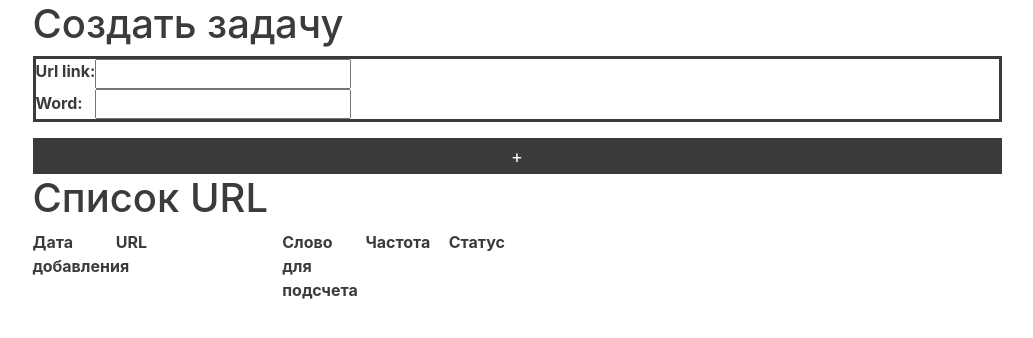
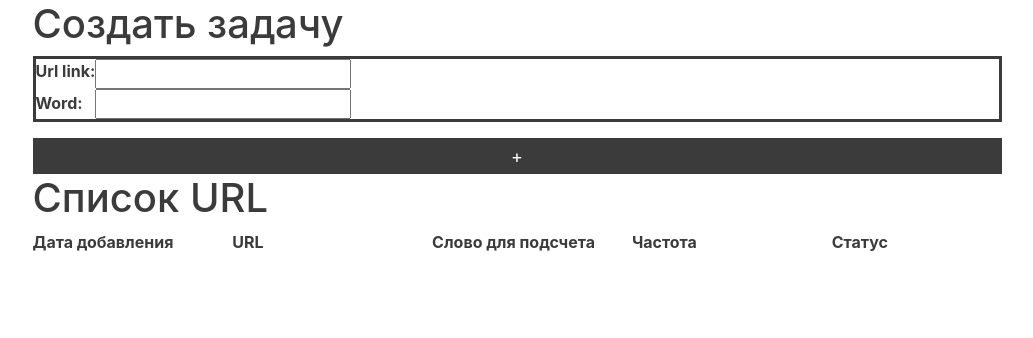
Before and after one commit to KznRkjp/mod21homework, a Django app: page /url_count/list/ in a window 1280 px wide. Shown: the top 338 px of the page, without its empty margins (123-1156 px from the left). Run offline with Django 3.2, Linux system fonts and the light colour scheme; data that the repository does not hold is empty; some libraries are stand-ins or nearby versions.

Commit message:
Update list.html

```diff
--- a/url_count/templates/urls/list.html
+++ b/url_count/templates/urls/list.html
@@ -26,11 +26,11 @@
 <div class="container">
   <h1>Список URL</h1>
   <div class="row">
-    <div class="col-1">Дата добавления</div>
-    <div class="col-2">URL</div>
-    <div class="col-1">Слово для подсчета</div>
-    <div class="col-1">Частота</div>
-    <div class="col-1">Статус</div>
+    <div class="col-sm">Дата добавления</div>
+    <div class="col-lg">URL</div>
+    <div class="col-sm">Слово для подсчета</div>
+    <div class="col-sm">Частота</div>
+    <div class="col-sm">Статус</div>
   </div>
     <ul id="url-list">
     {% for url in urls %}
```
